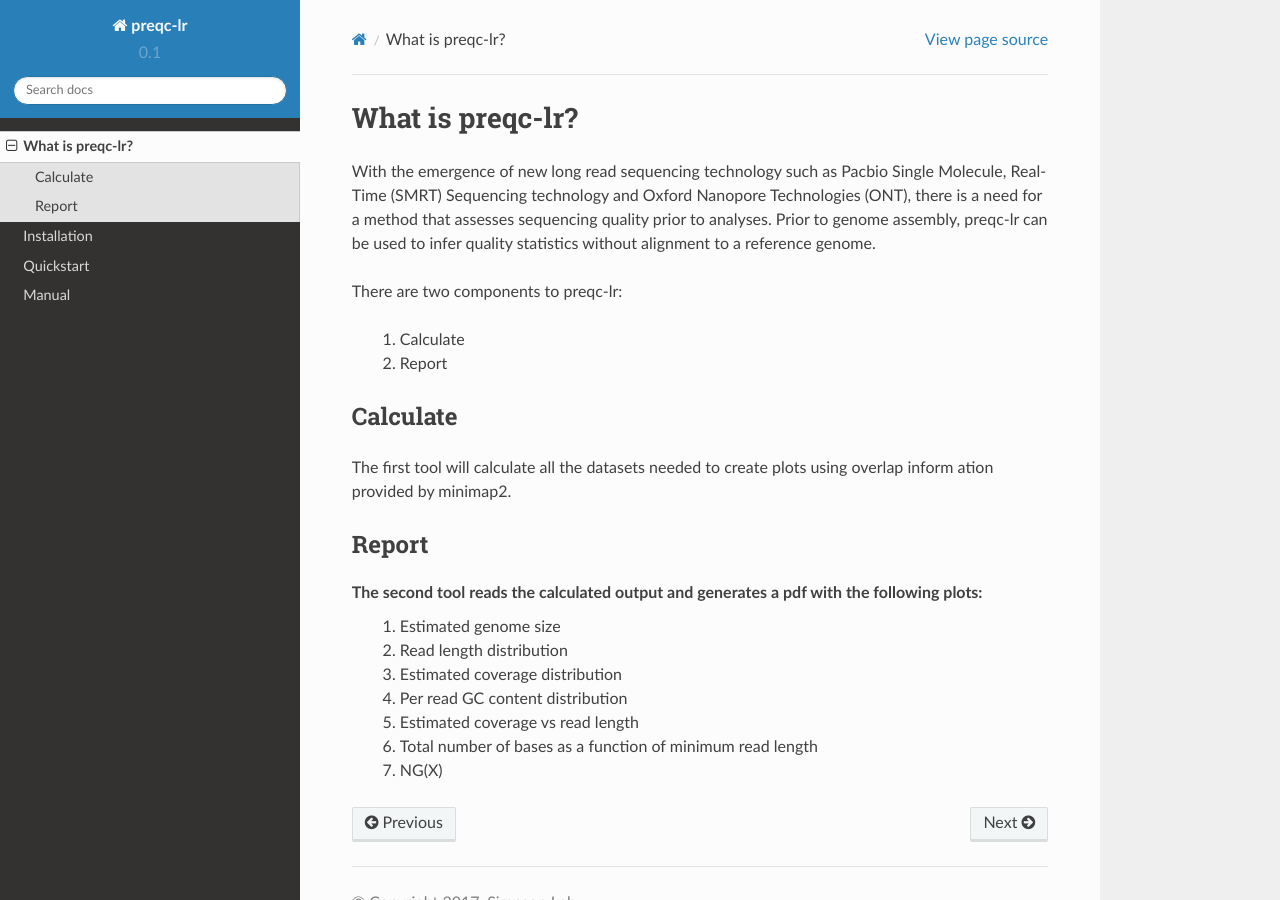
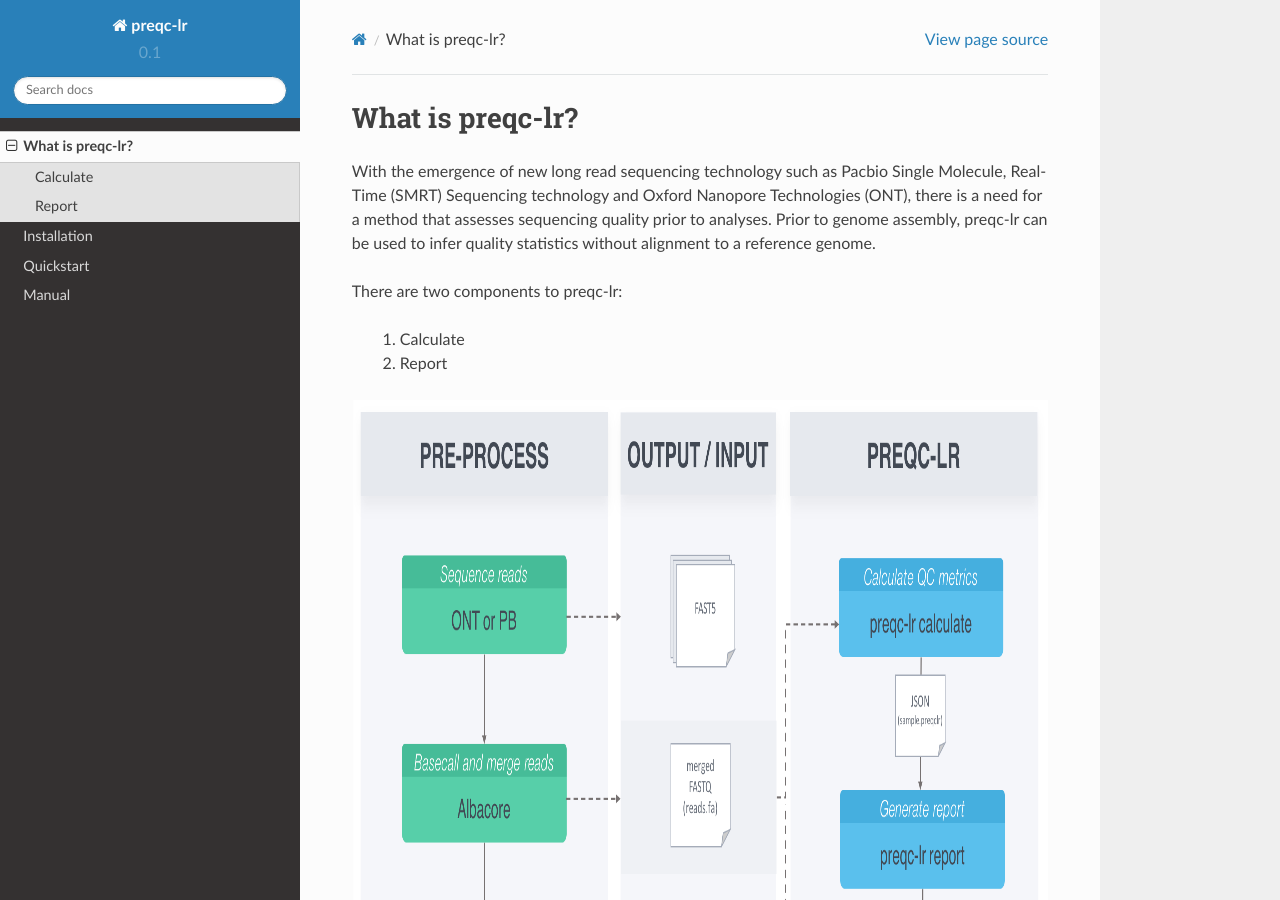
Before and after one commit to simpsonlab/preqclr, a Sphinx documentation site: the page built from docs/source/introduction.rst, in a window 1280 px wide and 900 px high. Built offline with Sphinx 7.4.7 and the Read the Docs theme 2.0.0, drawn with Linux system fonts in a browser that asks for light colours.

Commit message:
add image preqc-lr-workflow to introduction

```diff
--- a/docs/source/introduction.rst
+++ b/docs/source/introduction.rst
@@ -8,6 +8,10 @@ There are two components to preqc-lr:
 
     1. Calculate
     2. Report
+
+.. figure:: _static/preqc-lr-workflow.png
+  :scale: 70%
+  :alt: preqc-lr-workflow
 
 Calculate
 ----------------
```
